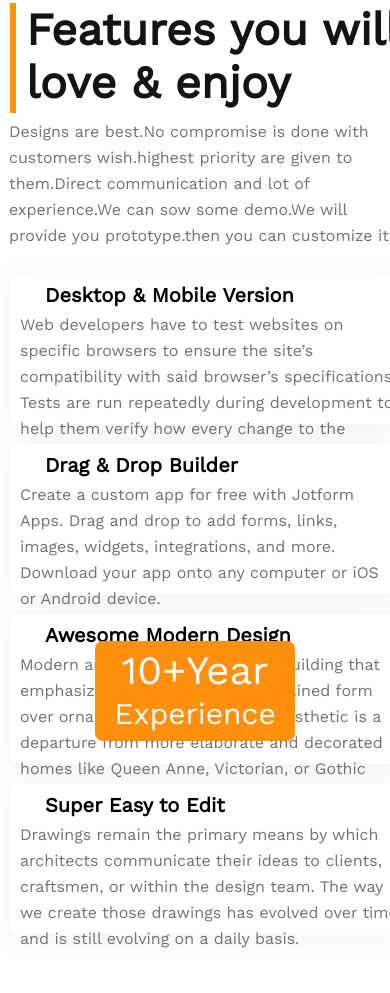
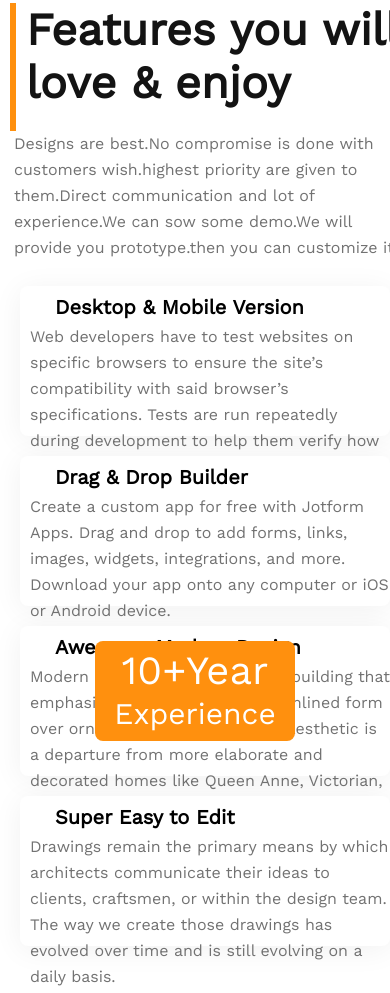
Before and after one commit to Retina04/architects-main, a plain HTML site: page index.html in a window 390 px wide. Shown: the part 2966-3959 px from the top of the page. Drawn offline with nearby package versions, Linux system fonts and the light colour scheme.

Commit message:
style change

```diff
--- a/style.css
+++ b/style.css
@@ -499,6 +499,9 @@ footer {
     height: 100%;
     margin: 0 auto;
   }
+  .line {
+    height: 128px;
+  }
   .feature-box {
     grid-template-columns: repeat(1, 1fr);
     height: 100%;
@@ -521,12 +524,18 @@ footer {
   .about-section {
     margin: 0px;
   }
+  .about-features {
+    margin: 0px 10px;
+  }
   .about-image-container {
     width: 100%;
   }
   .about-image-container > img {
     height: 200px;
     width: 200px;
+  }
+  .features-description {
+    margin: 0 4px;
   }
   .about-details {
     margin-left: 10px;
```
